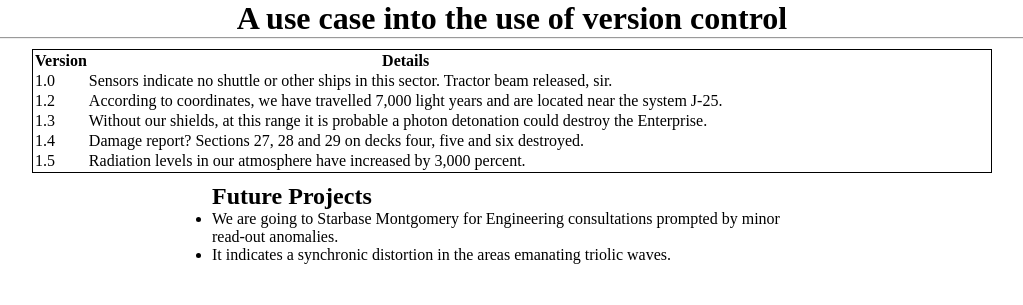
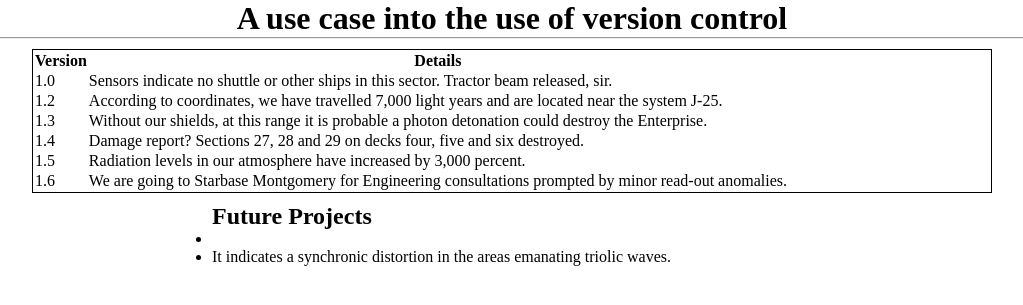
Before and after one commit to jg-digital-media/version_control_blog, a PHP site: page / in a window 1280 px wide. Shown: the top 305 px of the page, without its empty margins (128-1151 px from the left). Run offline with PHP 8.4, Linux system fonts and the light colour scheme.

Commit message:
first implementation of log 1.6

```diff
--- a/index.php
+++ b/index.php
@@ -40,6 +40,10 @@
             <td>1.5</td>
             <td>Radiation levels in our atmosphere have increased by 3,000 percent.</td>
         </tr>
+        <tr>
+            <td>1.6</td>
+            <td>We are going to Starbase Montgomery for Engineering consultations prompted by minor read-out anomalies.</td>
+        </tr>
     </table>
 
     <div class="future-projects">
@@ -47,7 +51,7 @@
         <h2>Future Projects</h2>
 
         <ul>
-            <li>We are going to Starbase Montgomery for Engineering consultations prompted by minor read-out anomalies.</li>
+            <li></li>
             <li>It indicates a synchronic distortion in the areas emanating triolic waves.</li>
         </ul>
 
```
